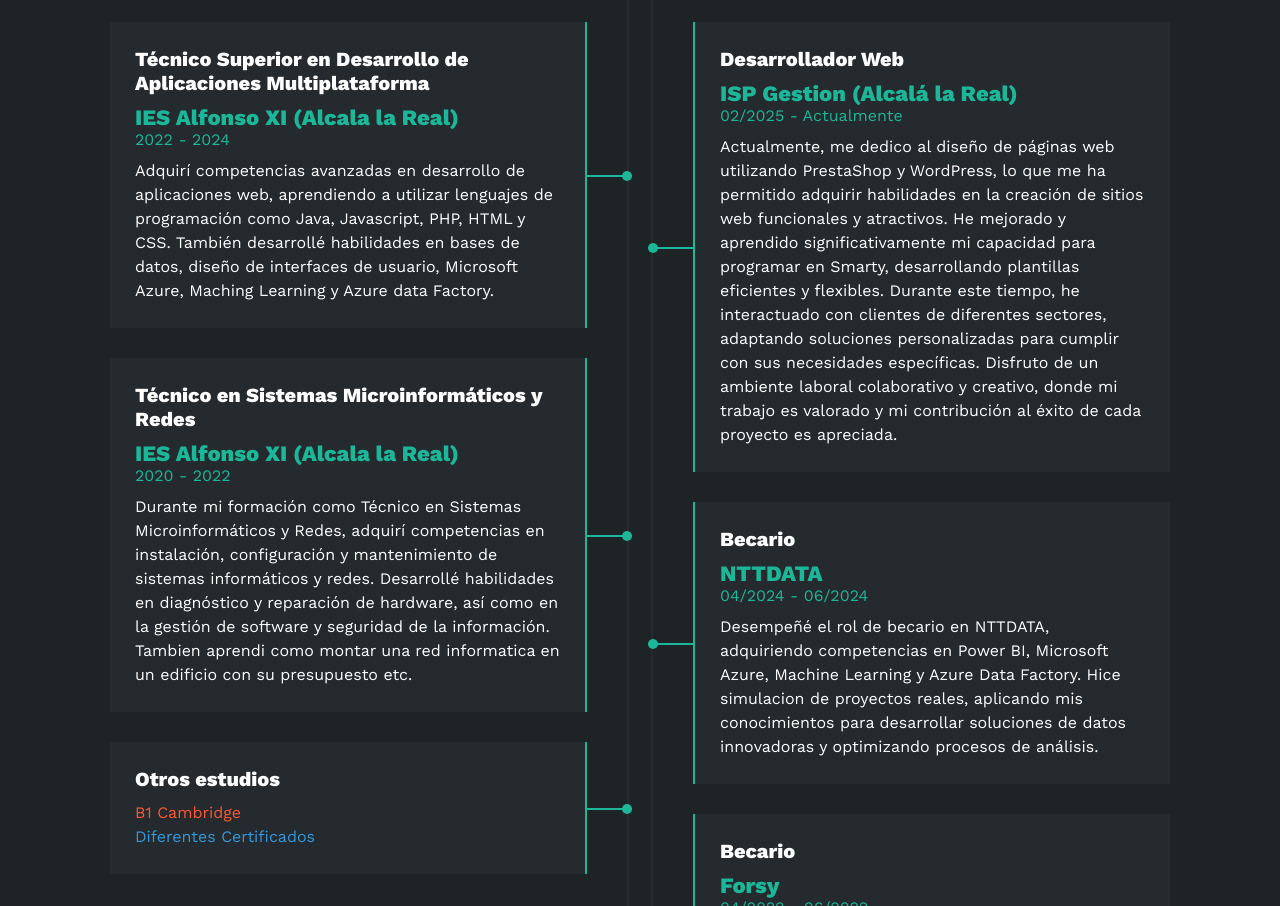
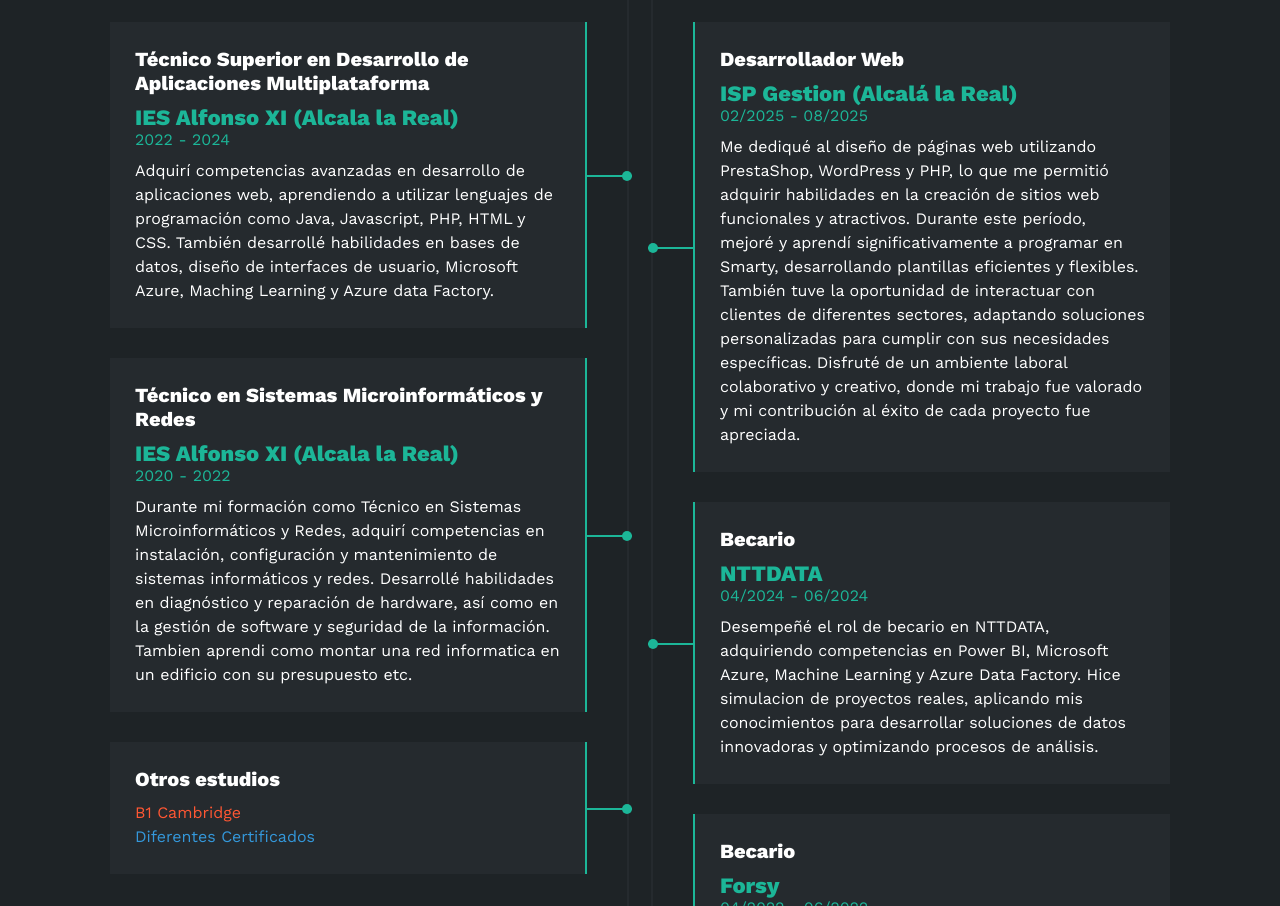
Before and after one commit to djsekai34/portfolio, a plain HTML site: page index.html in a window 1280 px wide. Shown: the part 2306-3212 px from the top of the page. Drawn offline with nearby package versions, Linux system fonts and the light colour scheme.

Commit message:
Portfolio Version Final V1.6

```diff
--- a/index.html
+++ b/index.html
@@ -291,11 +291,11 @@
                     <div class="item der">
                         <h4>Desarrollador Web</h4>
                         <span class="casa">ISP Gestion (Alcalá la Real)</span>
-                        <span class="fecha">02/2025 - Actualmente</span>
-                        <p>Actualmente, me dedico al diseño de páginas web utilizando PrestaShop y WordPress, lo que me ha permitido adquirir habilidades en la creación de sitios web funcionales y atractivos.
-                            He mejorado y aprendido significativamente mi capacidad para programar en Smarty, desarrollando plantillas eficientes y flexibles.
-                            Durante este tiempo, he interactuado con clientes de diferentes sectores, adaptando soluciones personalizadas para cumplir con sus necesidades específicas.
-                            Disfruto de un ambiente laboral colaborativo y creativo, donde mi trabajo es valorado y mi contribución al éxito de cada proyecto es apreciada.</p>
+                        <span class="fecha">02/2025 - 08/2025</span>
+                        <p>Me dediqué al diseño de páginas web utilizando PrestaShop, WordPress y PHP, lo que me permitió adquirir habilidades en la creación de sitios web funcionales y atractivos.
+                            Durante este período, mejoré y aprendí significativamente a programar en Smarty, desarrollando plantillas eficientes y flexibles.
+                            También tuve la oportunidad de interactuar con clientes de diferentes sectores, adaptando soluciones personalizadas para cumplir con sus necesidades específicas.
+                            Disfruté de un ambiente laboral colaborativo y creativo, donde mi trabajo fue valorado y mi contribución al éxito de cada proyecto fue apreciada.</p>
                         <div class="conectord">
                             <div class="circulod">
 
```
Also changed, not shown: 1 other file.
